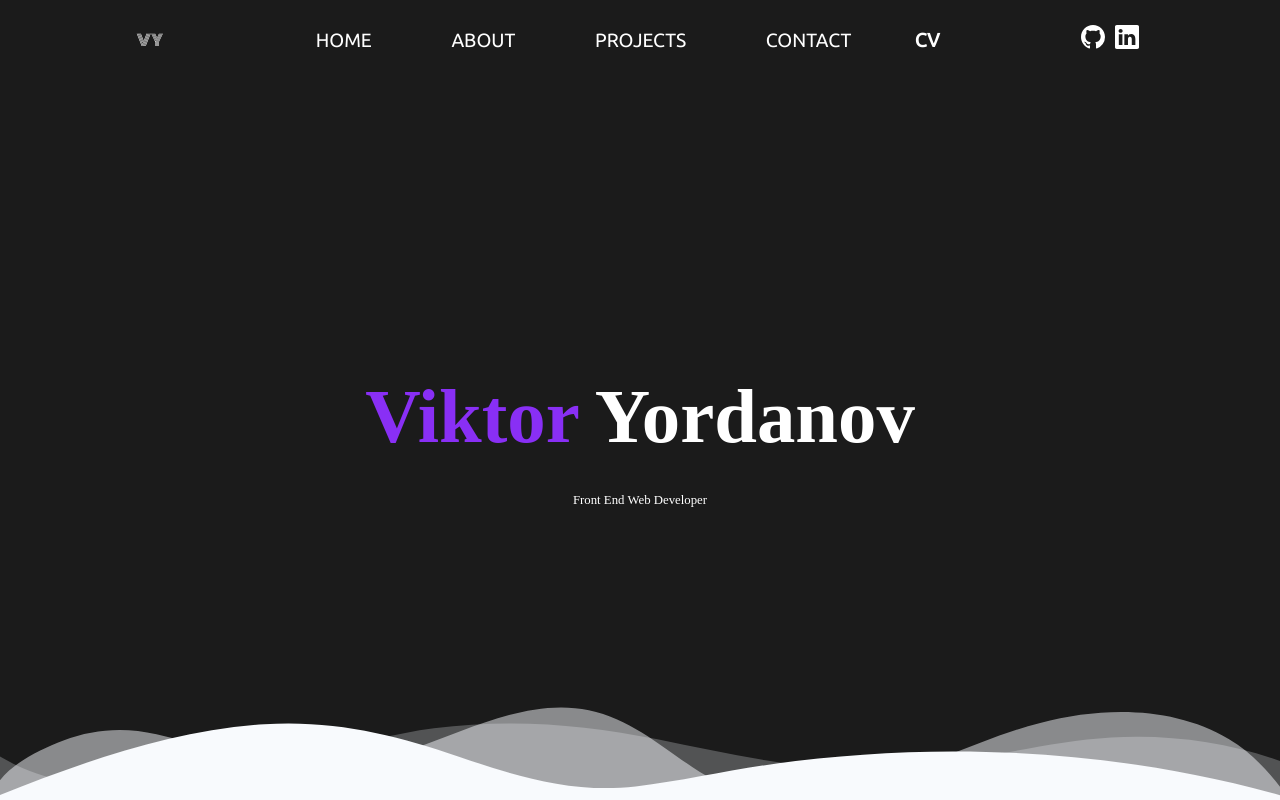
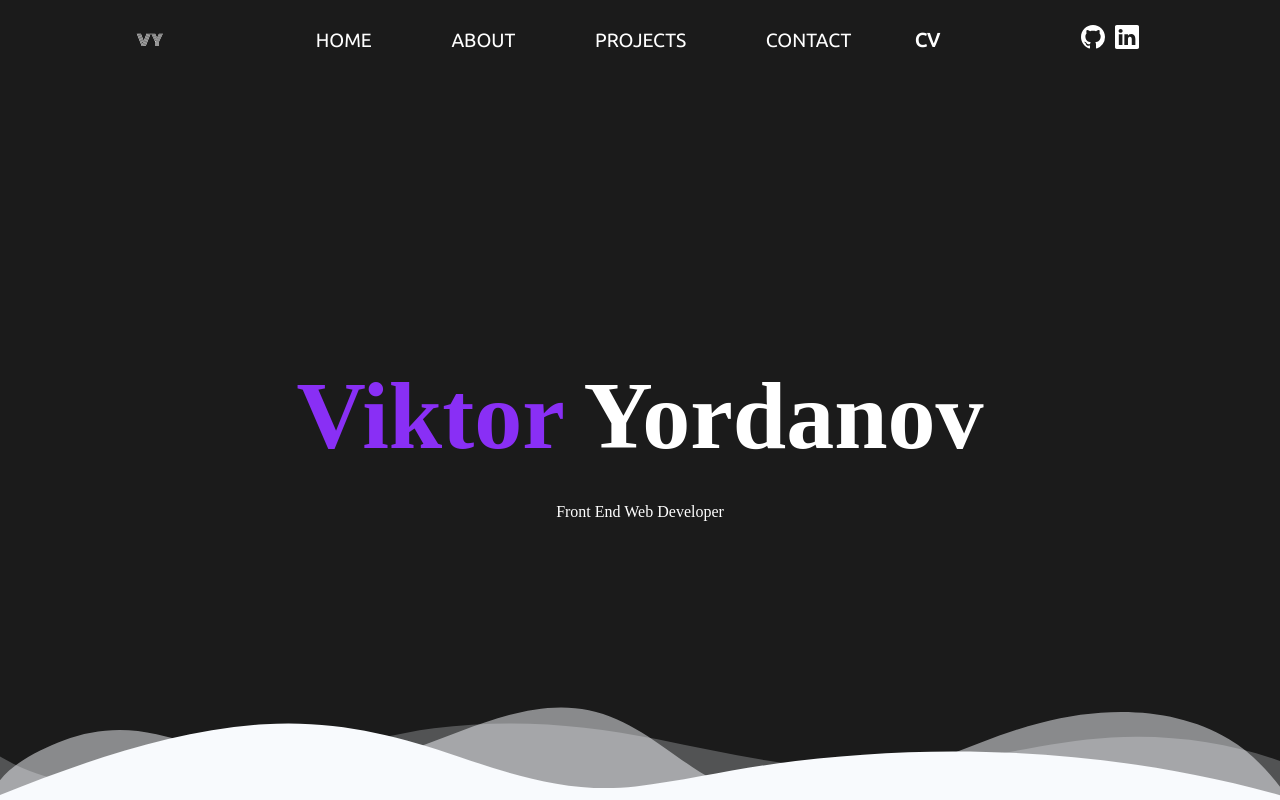
Before and after one commit to VicKLyo/Portfolio, a React (Create React App) app: page / in a window 1280 px wide. Shown: the top 800 px of the page. Built offline with nearby package versions, Linux system fonts and the light colour scheme.

Commit message:
Changed font sizes and added image to about

```diff
--- a/src/components/Hero.css
+++ b/src/components/Hero.css
@@ -11,11 +11,11 @@
 
 .name-wrapper {
   color: #fff;
-  font-size: 3vw;
+  font-size: clamp(3vw, 3rem, 4rem);
 }
 
 .under-name-wrapper {
-  font-size: 1vw;
+  font-size: clamp(1vw, 1rem, 2rem);
 }
 
 .name-wrapper span {
@@ -33,6 +33,7 @@
 /* Section divider */
 .custom-shape-divider-bottom-1640701133 {
   position: absolute;
+  top: 0;
   bottom: 0;
   left: 0;
   width: 100%;
```
Also changed, not shown: src/components/hero.svg (added).
